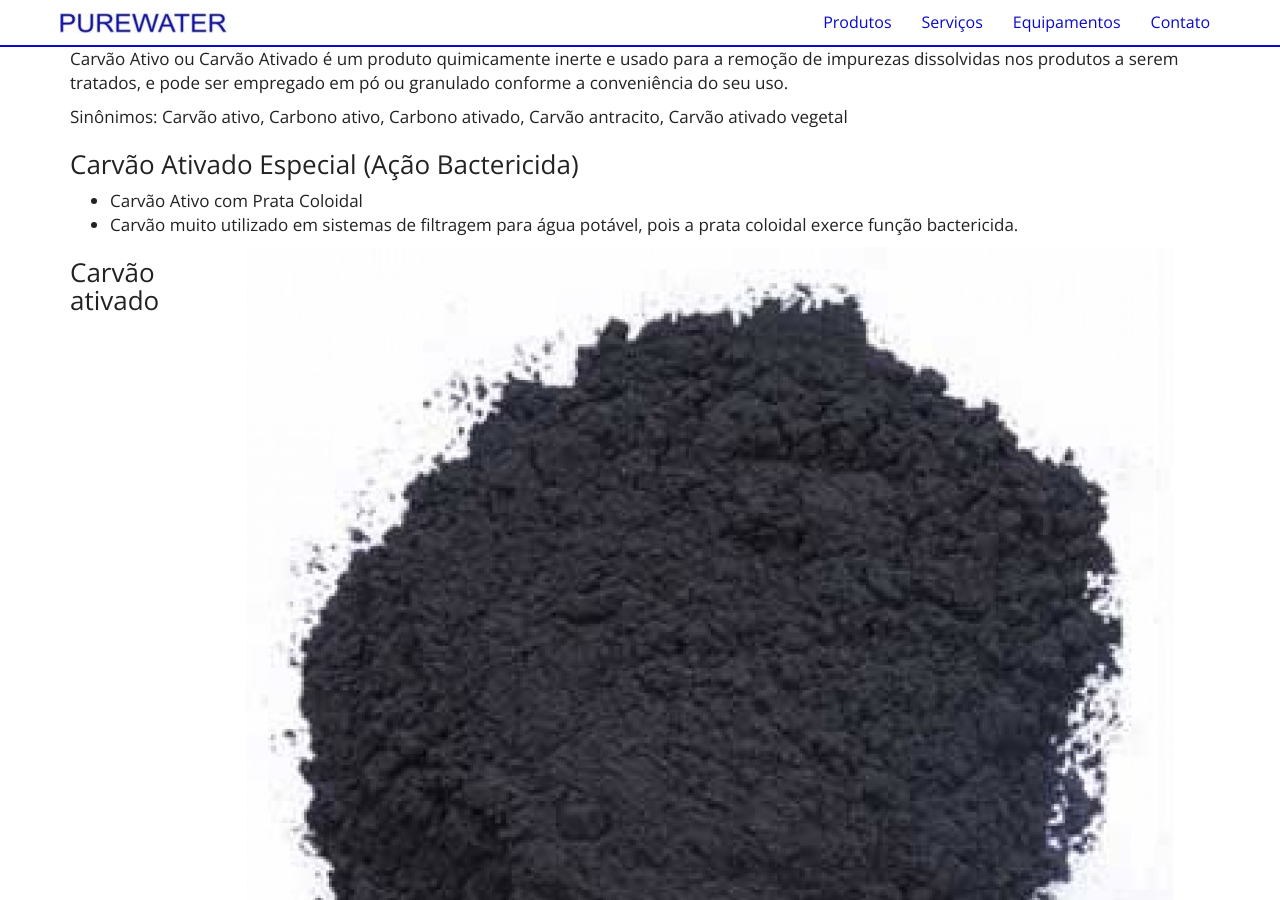
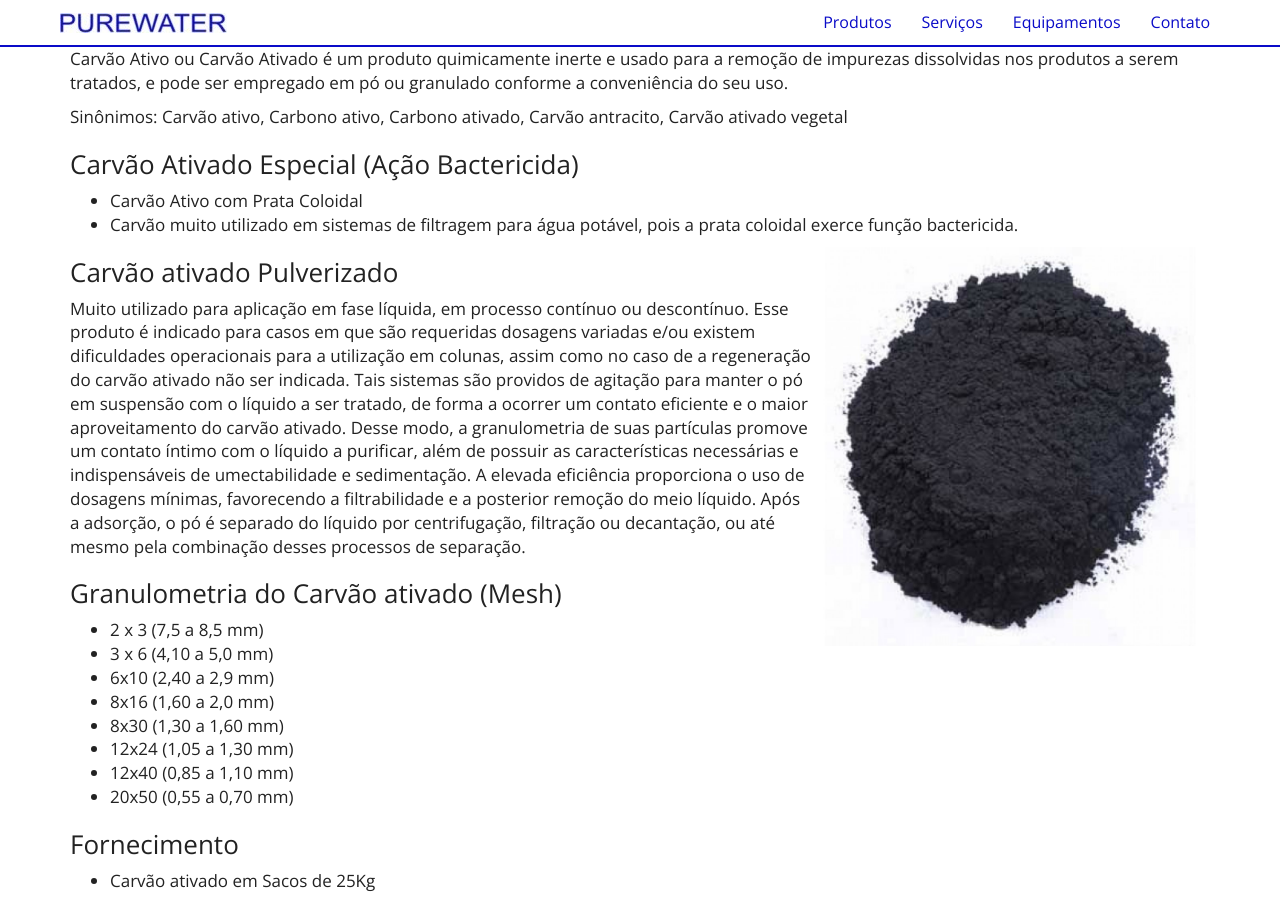
Before and after one commit to purewaterefluentes/purewaterefluentes.github.io, a Jekyll site: the page built from produtos/carvao-ativado.md, in a window 1280 px wide and 900 px high, scrolled down 558 px. Built offline with Jekyll 4.4.1, drawn with Linux system fonts in a browser that asks for light colours; nearby versions of some CDN libraries; library files that are not in the unit come from our copies.

Commit message:
Update carvao-ativado.md

```diff
--- a/produtos/carvao-ativado.md
+++ b/produtos/carvao-ativado.md
@@ -23,7 +23,7 @@
 - Carvão muito utilizado em sistemas de filtragem para água potável, pois a prata coloidal exerce função bactericida.
 
 
-<img class="img-responsive pull-right" style="max-width: 100%;" src="../../website/images/carvao ativado pulverizado.jpg" alt="Carvão Ativado Pulverizado">
+<img class="img-responsive pull-right" style="max-width: 35%;" src="../../website/images/carvao ativado pulverizado.jpg" alt="Carvão Ativado Pulverizado">
 
 ### Carvão ativado Pulverizado
 Muito utilizado para aplicação em fase líquida, em processo contínuo ou descontínuo. Esse produto é indicado para casos em que são requeridas dosagens variadas e/ou existem dificuldades operacionais para a utilização em colunas, assim como no caso de a regeneração do carvão ativado não ser indicada.
```
